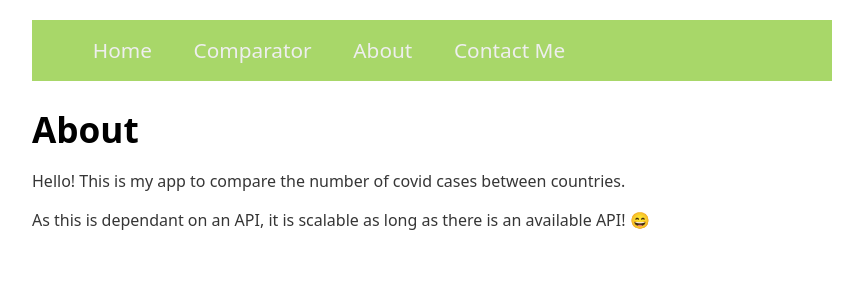
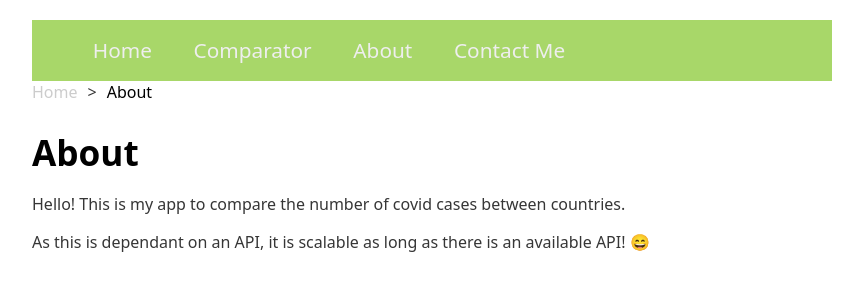
Before and after one commit to genotabby/covid_data_tracker, a React (Vite) app: page /about in a window 1280 px wide. Shown: the top 300 px of the page, without its empty margins (208-1071 px from the left). Built offline with nearby package versions, Linux system fonts and the light colour scheme; no server answers.

Commit message:
Added breadcrumbs to about and contact

```diff
--- a/src/components/About.jsx
+++ b/src/components/About.jsx
@@ -1,6 +1,32 @@
+import { NavLink } from "react-router-dom";
+
 export default function About() {
   return (
     <>
+      <nav>
+        <NavLink
+          to="/"
+          className={
+            location.pathname === "/"
+              ? "breadcrumb-active"
+              : "breadcrumb-not-active"
+          }
+        >
+          Home
+        </NavLink>
+        <span className="breadcrumb-arrow">&gt;</span>
+        <NavLink
+          to="/about"
+          className={
+            location.pathname.startsWith("/about")
+              ? "breadcrumb-active"
+              : "breadcrumb-not-active"
+          }
+        >
+          About
+        </NavLink>
+      </nav>
+
       <h1>About</h1>
       <div className="AboutDescription">
         <p>
--- a/src/components/ContactMe.jsx
+++ b/src/components/ContactMe.jsx
@@ -1,6 +1,32 @@
+import { NavLink } from "react-router-dom";
+import "../styles/breadcrumbs.css";
+
 export default function ContactMe() {
   return (
     <>
+      <nav>
+        <NavLink
+          to="/"
+          className={
+            location.pathname === "/"
+              ? "breadcrumb-active"
+              : "breadcrumb-not-active"
+          }
+        >
+          Home
+        </NavLink>
+        <span className="breadcrumb-arrow">&gt;</span>
+        <NavLink
+          to="/contactMe"
+          className={
+            location.pathname.startsWith("/contactMe")
+              ? "breadcrumb-active"
+              : "breadcrumb-not-active"
+          }
+        >
+          Contact Me
+        </NavLink>
+      </nav>
       <h1>Contact Me</h1>
       <div className="AboutDescription">
         <p>Hello! If you have any questions you may contact me at: </p>
```
